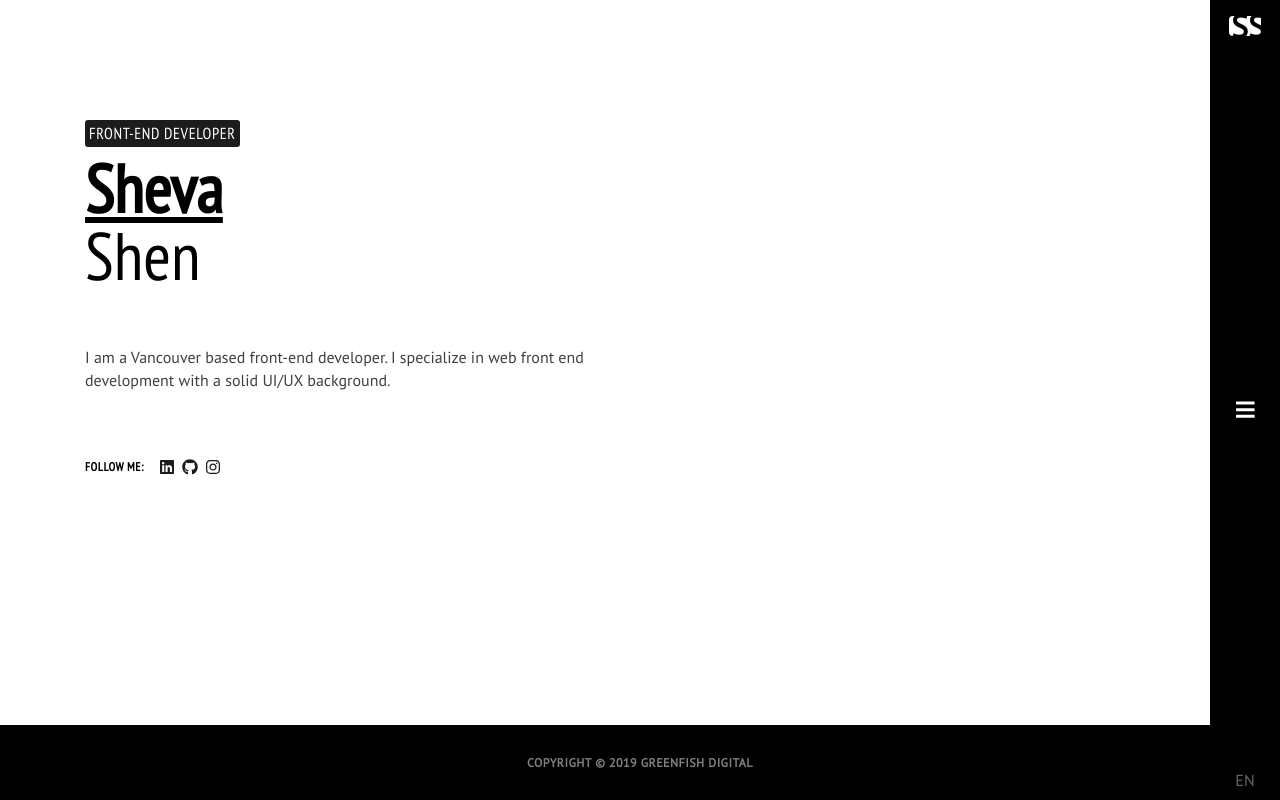
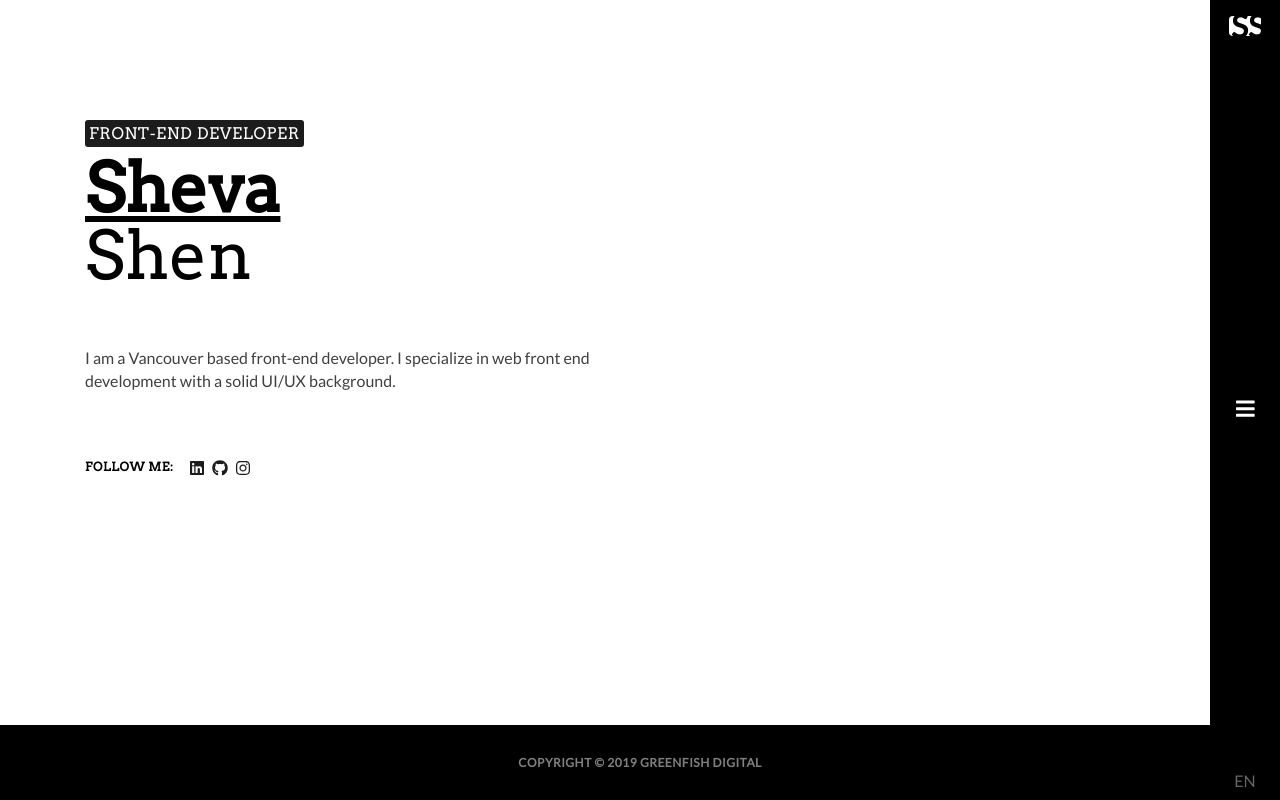
Before and after one commit to ShevaShen/shevashen, a Gatsby site: page / in a window 1280 px wide. Built offline with nearby package versions, Linux system fonts and the light colour scheme; Gatsby itself is replaced by a stand-in of ours.

Commit message:
fixed nav toggle collapse container, updater new font

```diff
--- a/gatsby-config.js
+++ b/gatsby-config.js
@@ -71,7 +71,7 @@ module.exports = {
       resolve: 'gatsby-plugin-web-font-loader',
       options: {
         google: {
-          families: ['PT Sans', 'PT Sans Narrow']
+          families: ['Arvo', 'Lato']
         }
       }
     },
--- a/src/styles/_user-variables.scss
+++ b/src/styles/_user-variables.scss
@@ -8,15 +8,17 @@
 //|   Fonts Families
 //-----------------------------------------------*/
 
-$native-font-stack: -apple-system, BlinkMacSystemFont, 'Segoe UI', 'Roboto',
-  'Helvetica Neue', Arial, sans-serif, 'Apple Color Emoji', 'Segoe UI Emoji',
-  'Segoe UI Symbol' !default;
-$font-family-sans-serif: 'PT Sans', $native-font-stack;
-$font-family-sans-serif-narrow: 'PT Sans Narrow', $native-font-stack;
+$native-font-stack-sans-serif: -apple-system, BlinkMacSystemFont, 'Segoe UI',
+  'Roboto', 'Helvetica Neue', Arial, sans-serif, 'Apple Color Emoji',
+  'Segoe UI Emoji', 'Segoe UI Symbol' !default;
+$native-font-stack-serif: Times, 'Times New Roman', Georgia, serif !default;
+
+$font-family-sans-serif: 'Lato', $native-font-stack-sans-serif;
+$font-family-serif: 'Arvo', $native-font-stack-serif;
 $font-family-base: $font-family-sans-serif !default;
 
 //*-----------------------------------------------
 //|   Fonts
 //-----------------------------------------------*/
 
-$headings-font-family: $font-family-sans-serif-narrow !default;
+$headings-font-family: $font-family-serif !default;
--- a/src/styles/_user.scss
+++ b/src/styles/_user.scss
@@ -26,10 +26,19 @@ body {
   overflow: hidden;
 }
 .fancynavbar-collapse {
+  width: 0;
+  padding: 0;
   transform: translate(100%, 0%) matrix(1, 0, 0, 1, 0, 0);
   transition: all 0.5s;
 
   &.open {
+    width: calc(50vw - 2.1875rem);
+    padding-left: 4.375rem;
+    padding-right: 4.375rem;
     transform: matrix(1, 0, 0, 1, 0, 0);
+
+    @media (max-width: 992px) {
+      width: 100%;
+    }
   }
 }
```
